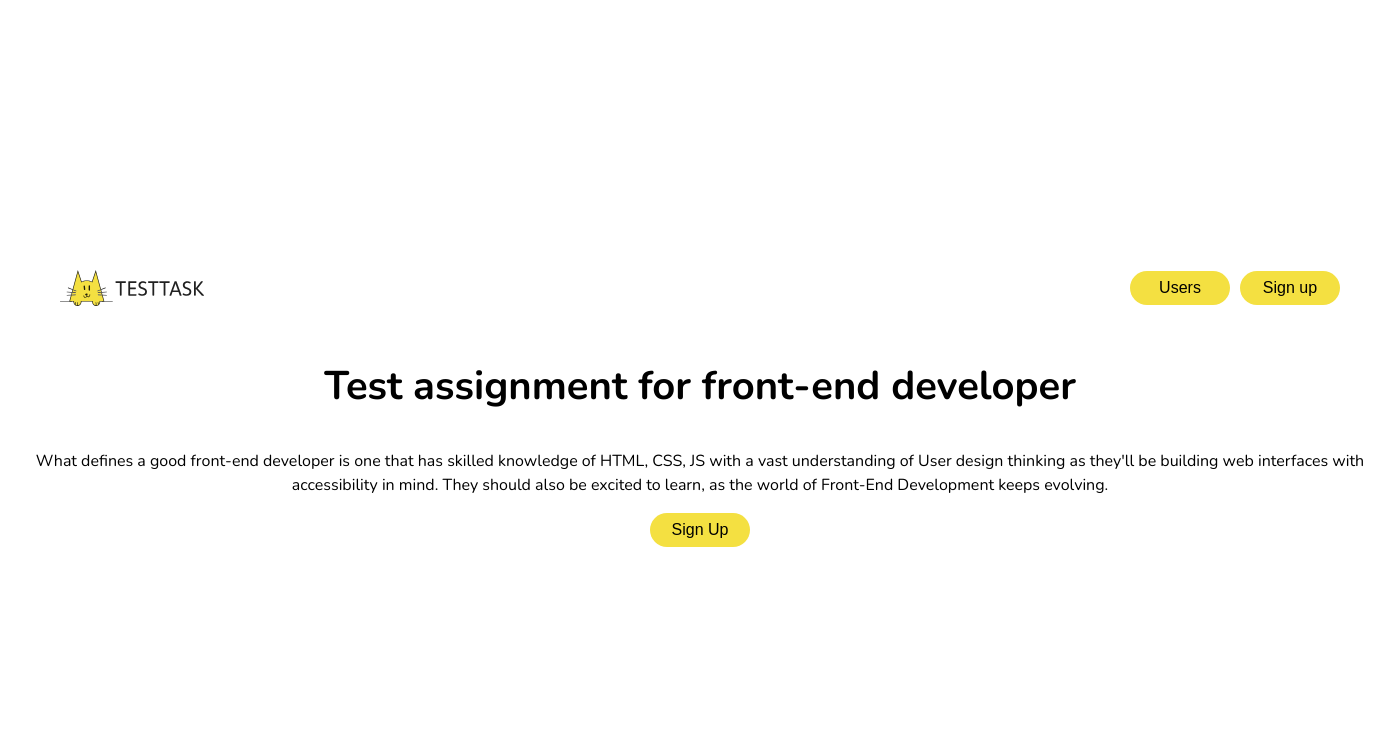
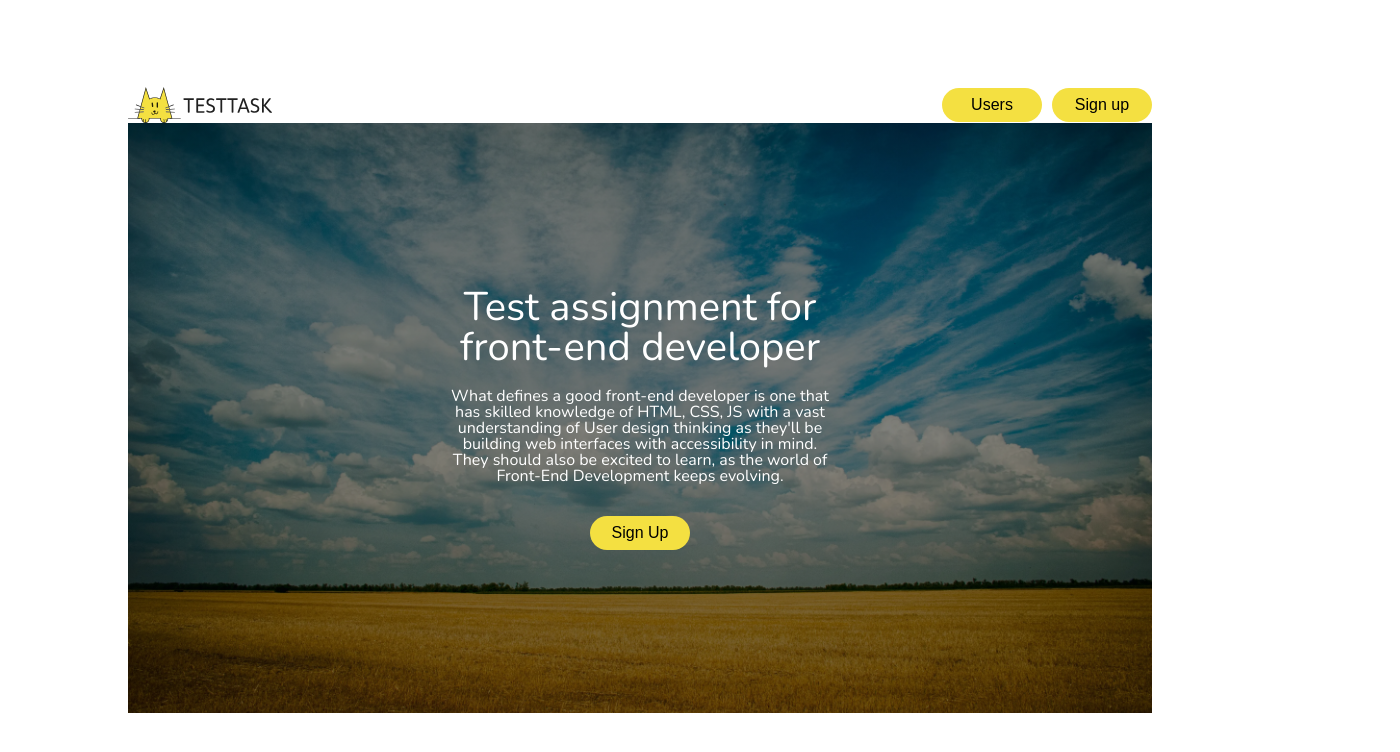
Before and after one commit to olehpetrovasyliev/abzagency-test-task, a React (Vite) app: page / in a window 1280 px wide. Shown: the top 752 px of the page, 1400 px wide, since content can reach past the window. Built offline with nearby package versions, Linux system fonts and the light colour scheme.

Commit message:
add header and hero styles

```diff
--- a/src/components/Sections/Header/Header.module.scss
+++ b/src/components/Sections/Header/Header.module.scss
@@ -5,17 +5,17 @@
   position: sticky;
   top: 0;
   z-index: 1;
-  width: 100vw;
-  padding: 17px 16px;
-  @media screen and (min-width: 768px) {
-    padding: 17px 32px;
-  }
-  @media screen and (min-width: 1024px) {
-    padding: 17px 60px;
-  }
-  @media screen and (min-width: 2560px) {
-    padding: 17px 695px;
-  }
+  max-width: 100vw;
+  //   padding: 17px 16px;
+  //   @media screen and (min-width: 768px) {
+  //     padding: 17px 32px;
+  //   }
+  //   @media screen and (min-width: 1024px) {
+  //     padding: 17px 60px;
+  //   }
+  //   @media screen and (min-width: 2560px) {
+  //     padding: 17px 695px;
+  //   }
   & .buttonsWrapper {
     display: flex;
     gap: 10px;
--- a/src/components/Sections/Hero/Hero.jsx
+++ b/src/components/Sections/Hero/Hero.jsx
@@ -6,15 +6,23 @@
   return (
     <section id="hero">
       <div className={css.heroWrapper}>
-        <h1>Test assignment for front-end developer</h1>
-        <p>
-          What defines a good front-end developer is one that has skilled
-          knowledge of HTML, CSS, JS with a vast understanding of User design
-          thinking as they'll be building web interfaces with accessibility in
-          mind. They should also be excited to learn, as the world of Front-End
-          Development keeps evolving.
-        </p>
-              <Button text="Sign Up" func={() => console.log(2)} className={css.heroBtn} />
+        <div className={css.heroContent}>
+          <h1 className={css.heroHeading}>
+            Test assignment for front-end developer
+          </h1>
+          <p className={css.heroText}>
+            What defines a good front-end developer is one that has skilled
+            knowledge of HTML, CSS, JS with a vast understanding of User design
+            thinking as they'll be building web interfaces with accessibility in
+            mind. They should also be excited to learn, as the world of
+            Front-End Development keeps evolving.
+          </p>
+          <Button
+            text="Sign Up"
+            func={() => console.log(2)}
+            className={css.heroBtn}
+          />
+        </div>
       </div>
     </section>
   );
--- a/src/components/Sections/Hero/Hero.module.scss
+++ b/src/components/Sections/Hero/Hero.module.scss
@@ -1,6 +1,40 @@
 .heroWrapper {
+  margin: 0 auto;
+  //   padding: 110px 135px;
+  padding: 40px 16px 71px 16px;
+  @media screen and (min-width: 768px) {
+    padding: 89px 194px 88px 194px;
+  }
+  @media screen and (min-width: 1024px) {
+    padding: 164px 322px 163px 322px;
+  }
+  @media screen and (min-width: 2560px) {
+    padding: 164px 395px 163px 395px;
+  }
+  background-image: linear-gradient(
+      0deg,
+      rgba(0, 0, 0, 0.5) 0%,
+      rgba(0, 0, 0, 0.5) 100%
+    ),
+    url("../../../assets/heroBackground.webp");
+  background-size: cover;
+  color: #fff;
+}
+
+.heroContent {
   text-align: center;
+  width: 328px;
+  @media screen and (min-width: 768px) {
+    width: 380px;
+  }
 }
+.heroHeading {
+  margin-bottom: 21px;
+}
+.heroText {
+  margin-bottom: 32px;
+}
+
 .heroBtn {
   margin-left: 250px;
   margin-right: auto;
--- a/src/index.scss
+++ b/src/index.scss
@@ -1,13 +1,10 @@
 :root {
   font-family: Nunito, sans-serif;
-  line-height: 1.5;
-  font-weight: 400;
   --primary-color: #f4e041;
   --secondary-color: #00bdd3;
   --black-color: #000;
   --white-color: #fff;
   --gray-color: #b4b4b4;
-  box-sizing: border-box;
 }
 
 body {
@@ -17,6 +14,12 @@
   min-width: 320px;
   min-height: 100vh;
   font-size: 1rem;
+  font-weight: 400;
+  box-sizing: border-box;
+  line-height: 1;
+  display: flex;
+  align-items: center;
+  justify-content: center;
 }
 
 h1 {
--- a/src/reset.css
+++ b/src/reset.css
@@ -0,0 +1,124 @@
+html,
+body,
+div,
+span,
+applet,
+object,
+iframe,
+h1,
+h2,
+h3,
+h4,
+h5,
+h6,
+p,
+blockquote,
+pre,
+a,
+abbr,
+acronym,
+address,
+big,
+cite,
+code,
+del,
+dfn,
+em,
+img,
+ins,
+kbd,
+q,
+s,
+samp,
+small,
+strike,
+strong,
+sub,
+sup,
+tt,
+var,
+b,
+u,
+i,
+center,
+dl,
+dt,
+dd,
+ol,
+ul,
+li,
+fieldset,
+form,
+label,
+legend,
+table,
+caption,
+tbody,
+tfoot,
+thead,
+tr,
+th,
+td,
+article,
+aside,
+canvas,
+details,
+embed,
+figure,
+figcaption,
+footer,
+header,
+hgroup,
+menu,
+nav,
+output,
+ruby,
+section,
+summary,
+time,
+mark,
+audio,
+video {
+  margin: 0;
+  padding: 0;
+  border: 0;
+  font-size: 100%;
+  font: inherit;
+  vertical-align: baseline;
+}
+
+article,
+aside,
+details,
+figcaption,
+figure,
+footer,
+header,
+hgroup,
+menu,
+nav,
+section {
+  display: block;
+}
+body {
+  line-height: 1;
+}
+ol,
+ul {
+  list-style: none;
+}
+blockquote,
+q {
+  quotes: none;
+}
+blockquote:before,
+blockquote:after,
+q:before,
+q:after {
+  content: "";
+  content: none;
+}
+table {
+  border-collapse: collapse;
+  border-spacing: 0;
+}
```
